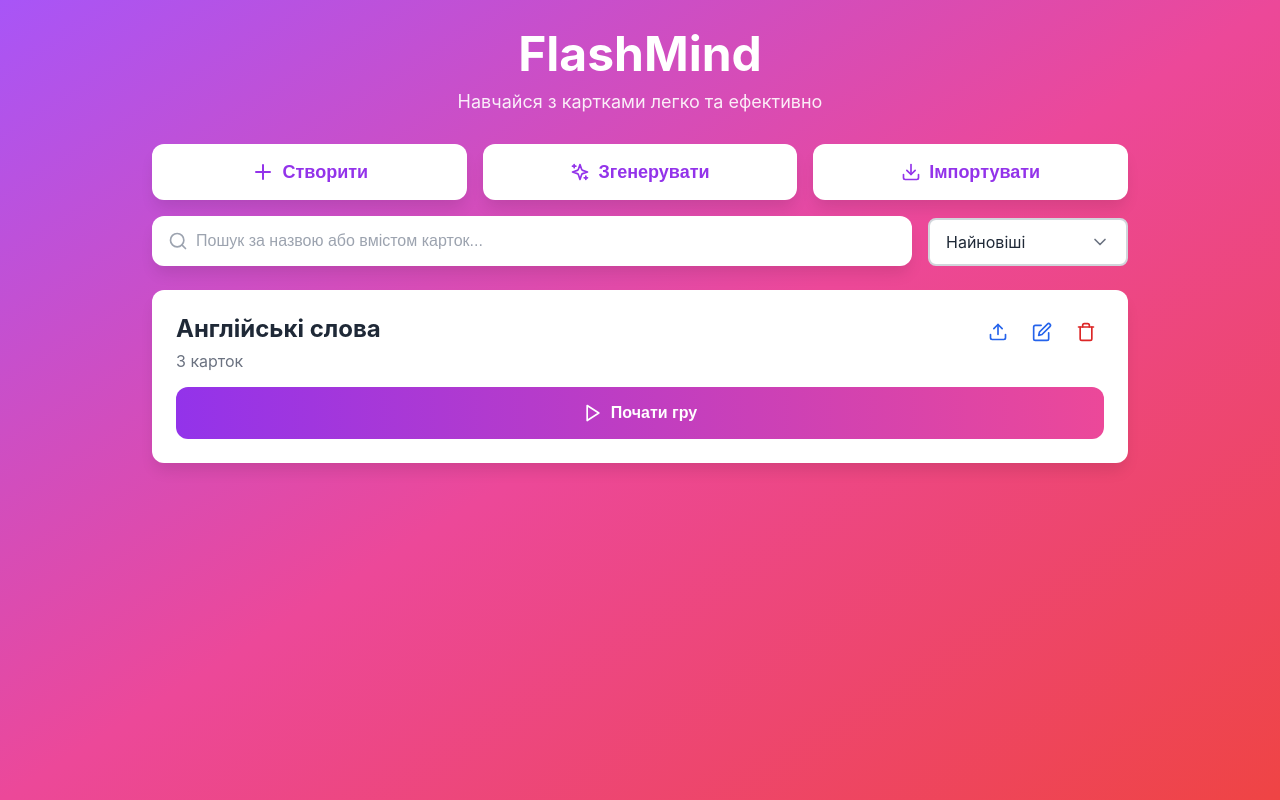
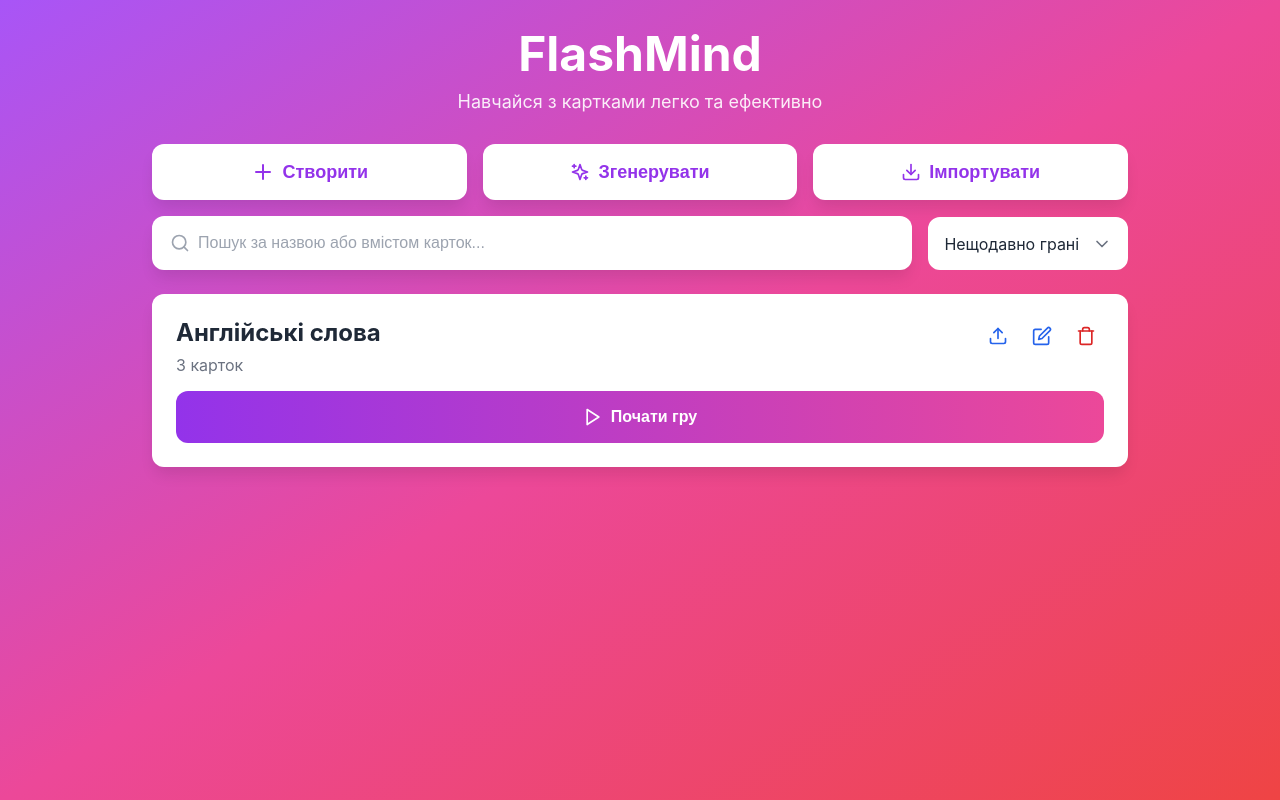
Before and after one commit to Dar-Tei/FlashMind, a plain HTML site: page index.html in a window 1280 px wide. Drawn offline with Linux system fonts and the light colour scheme.

Commit message:
Improved styling of search elements

```diff
--- a/css/style.css
+++ b/css/style.css
@@ -209,6 +209,14 @@ body {
    position: relative;
    width: 100%;
 }
+
+/* Target only the first custom dropdown in document */
+.custom-dropdown-selected.main-sort-dropdown {
+   border: 2px solid #ffffff;
+   border-radius: 0.75rem;
+   padding: 0.90rem;
+}
+
 
 .custom-dropdown-selected {
    width: 100%;
@@ -1087,6 +1095,14 @@ body {
    border-radius: 0.75rem;
    padding: 0 1rem;
    box-shadow: 0 10px 15px -3px rgba(0, 0, 0, 0.1);
+   transition: box-shadow 0.3s;
+   border: 2px solid transparent;
+   transition: border-color 0.3s;
+}
+
+.search-input-wrapper:hover {
+   border-color: #9ca3af;
+   transition: border-color 0.3s;
 }
 
 .search-input-wrapper svg {
@@ -1111,6 +1127,13 @@ body {
    color: #9ca3af;
 }
 
+.search-input-wrapper:focus-within {
+   border-color: #9333ea;
+   box-shadow: 0 0 0 3px rgba(147, 51, 234, 0.1);
+   transition: border-color 0.3s;
+}
+
+
 .search-clear {
    background: none;
    border: none;
@@ -1119,9 +1142,8 @@ body {
    display: flex;
    align-items: center;
    justify-content: center;
-   color: #9ca3af;
    border-radius: 0.25rem;
-   transition: all 0.2s;
+   transition: background 0.3s, color 0.3s;
 }
 
 .search-clear:hover {
@@ -1159,7 +1181,6 @@ body {
    }
 
    .search-input {
-      padding: 0.875rem 0.5rem;
       font-size: 16px; /* Prevent zoom on iOS */
    }
 }
--- a/js/dropdown.js
+++ b/js/dropdown.js
@@ -6,6 +6,7 @@ export class CustomDropdown {
     this.customDropdown = null;
     this.isOpen = false;
     this.selectedIndex = selectElement.selectedIndex;
+    this.id = selectElement.id;
 
     this.init();
   }
@@ -36,6 +37,11 @@ export class CustomDropdown {
     selected.className = "custom-dropdown-selected";
 
     const selectedText = document.createElement("span");
+    if (this.id === "main-sort") {
+      selected.className = "custom-dropdown-selected main-sort-dropdown";
+    } else {
+      selected.className = "custom-dropdown-selected";
+    }
     selectedText.className = "custom-dropdown-text";
     selectedText.textContent =
       this.selectElement.options[this.selectedIndex].text;
@@ -217,17 +223,17 @@ export class CustomDropdown {
 // Auto-initialize all selects with class 'custom-select'
 export function initCustomDropdowns(container = document) {
   // Remove old dropdowns in the container
-    container.querySelectorAll('.custom-dropdown').forEach(dropdown => {
+  container.querySelectorAll(".custom-dropdown").forEach((dropdown) => {
     dropdown.remove();
   });
 
   // Initialize all selects in the container
-    const selects = container.querySelectorAll('select.input');
+  const selects = container.querySelectorAll("select.input");
   const dropdowns = [];
 
-    selects.forEach(select => {
+  selects.forEach((select) => {
     // Remove initialized flag if it exists
-        select.removeAttribute('data-dropdown-initialized');
+    select.removeAttribute("data-dropdown-initialized");
     // Create new dropdown
     dropdowns.push(new CustomDropdown(select));
   });
--- a/js/main.js
+++ b/js/main.js
@@ -20,7 +20,7 @@ class FlashMind {
 
     this.currentView = "home";
     this.searchQuery = "";
-    this.sortBy = "newest";
+    this.sortBy = "recent";
     this.searchTimeout = null;
 
     this.init();
--- a/js/ui.js
+++ b/js/ui.js
@@ -140,7 +140,7 @@ export class UIRenderer {
                         </div>
                     </div>
                     <div class="sort-box">
-                        <select class="input sort-select" data-action="sort" style="margin-bottom: 0;">
+                        <select class="input sort-select" id="main-sort" data-action="sort" style="margin-bottom: 0;">
                             <option value="newest" ${
                               sortBy === "newest" ? "selected" : ""
                             }>Найновіші</option>
```
Lines whose indentation alone changed are shown as unchanged.
